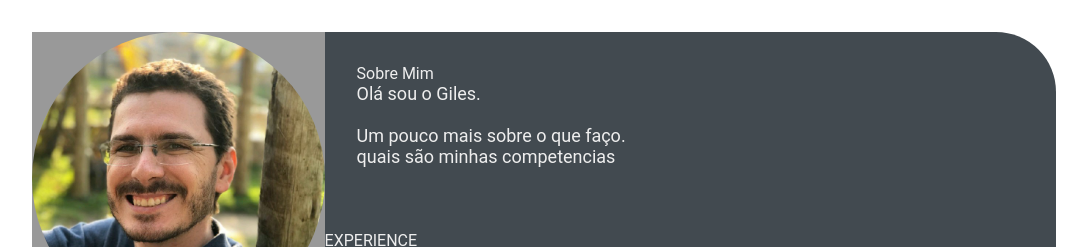
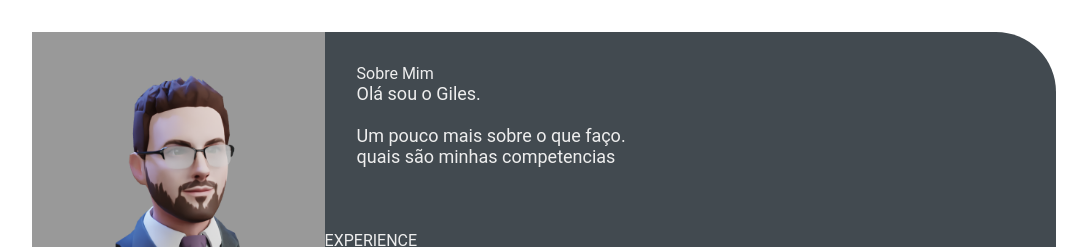
Before and after one commit to GilesAlonso/Old-Portifolio, a plain HTML site: page index.html in a window 1280 px wide. Shown: the top 247 px of the page, without its empty margins (96-1183 px from the left). Drawn offline with Linux system fonts and the light colour scheme.

Commit message:
Update index.html

```diff
--- a/index.html
+++ b/index.html
@@ -16,7 +16,7 @@
 
             <section class="left-section-content">
                 <div class="profile">
-                    <img class="profile-image" src="img/profile-image.jpg" alt="Profile image">
+                    <img class="profile-image" src="img/Avatar.png" alt="Profile image">
                     <p class="name">Giles Alonso</p>
                     <p class="profession">Software Engineer</p>
 
```
